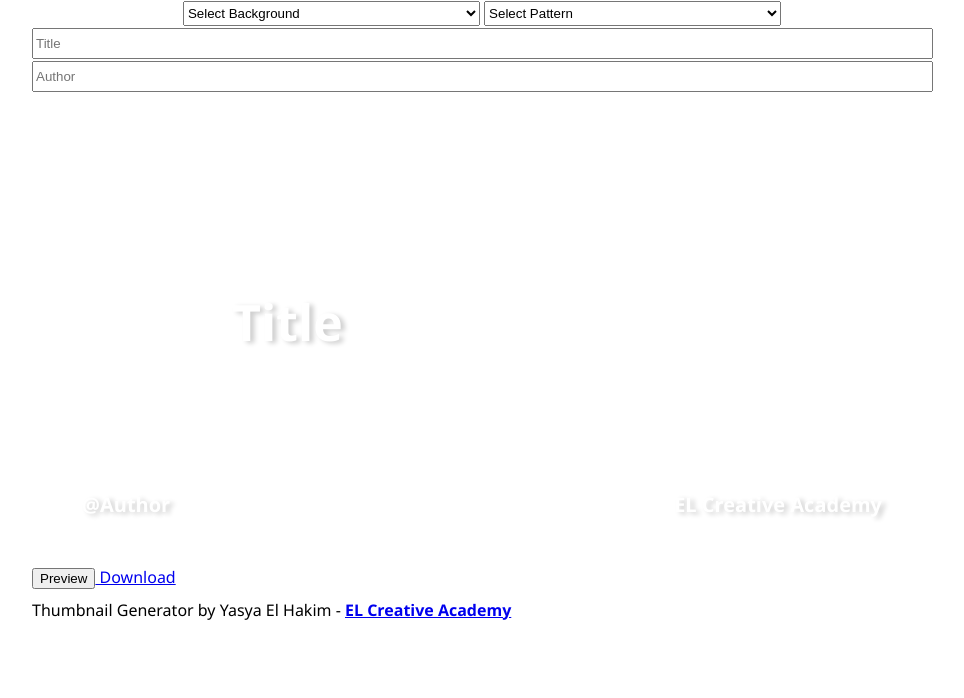
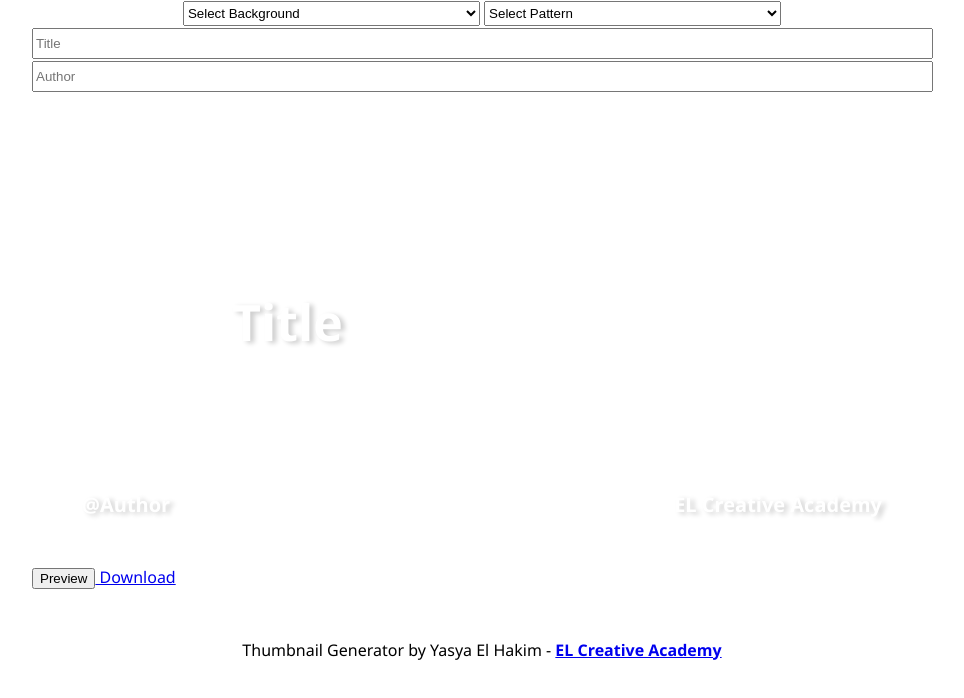
Before and after one commit to elhakimyasya/thumbs, a plain HTML site: page index.html in a window 1280 px wide. Shown: the whole page, without its empty margins (158-1122 px from the left). Drawn offline with Linux system fonts and the light colour scheme; a script that the page names is missing; a web font is replaced by a local one.

Commit message:
Update style.css

```diff
--- a/style.css
+++ b/style.css
@@ -91,7 +91,8 @@ body {
 	font-family: Quicksand, 'Google Sans', 'Segoe UI', sans-serif;
 }
 footer.footer {
-	margin: 10px 0;
+	margin: 50px auto;
+	text-align: center;
 }
 footer.footer a {
 	font-weight: bold;
```
